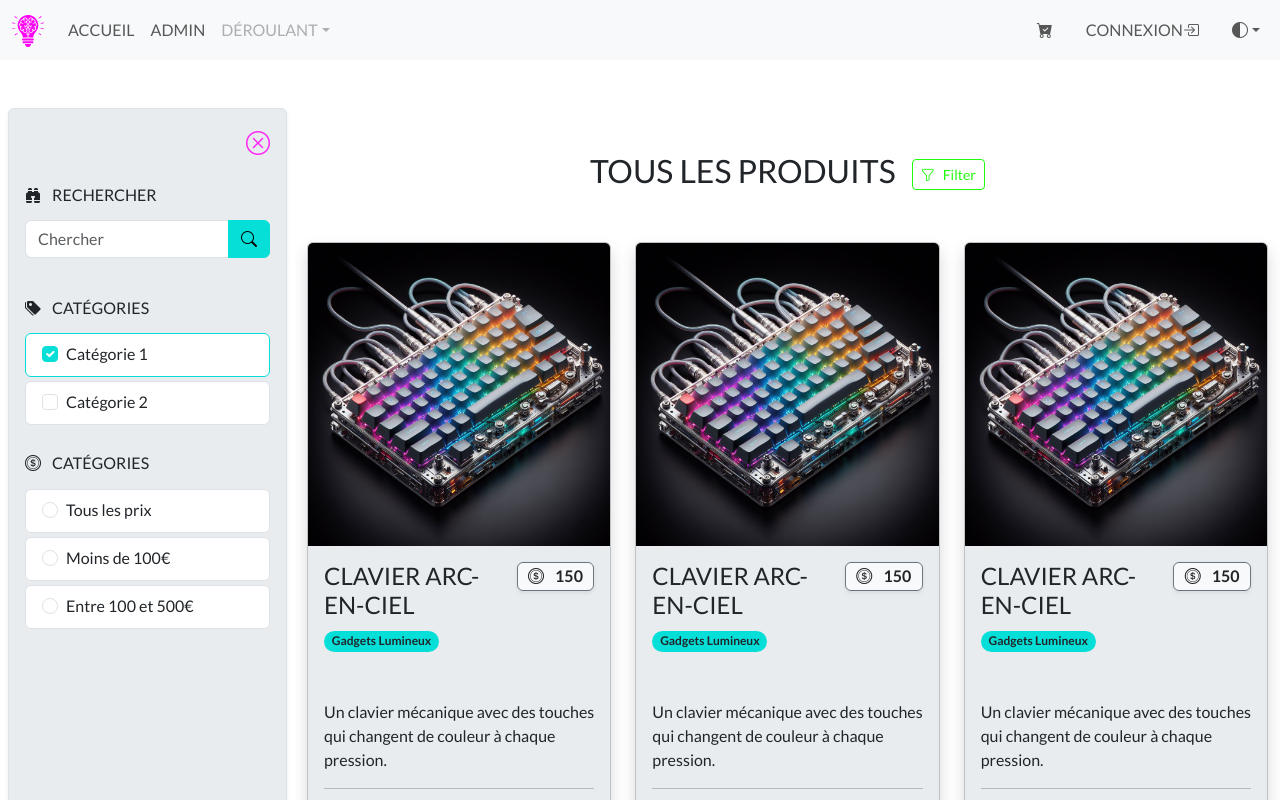
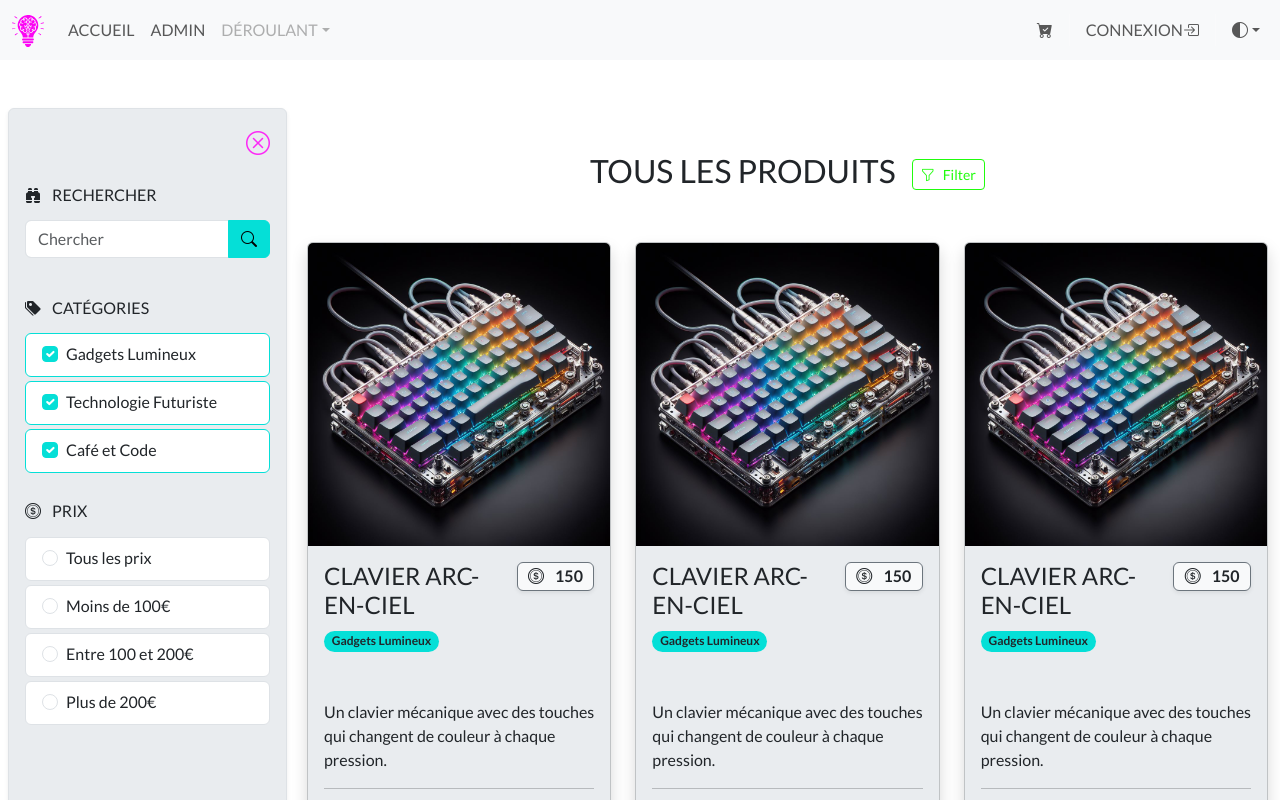
Before and after one commit to QuentinGra/Dev-Shop, a Vue app: page / in a window 1280 px wide. Shown: the top 800 px of the page. Built offline with nearby package versions, Linux system fonts and the light colour scheme.

Commit message:
feat(Interface): add interface for filters.data

```diff
--- a/src/components/shop/ProductFilters.vue
+++ b/src/components/shop/ProductFilters.vue
@@ -1,4 +1,5 @@
 <script setup lang="ts">
+import { filter } from '@/data/filters.data'
 const isCategory1 = true
 </script>
 
@@ -11,11 +12,15 @@ const isCategory1 = true
     </div>
     <div class="mt-4">
       <h4 class="text-uppercase h6 pb-2">
-        <i class="bi me-2 bi-binoculars-fill"></i>
-        Rechercher
+        <i :class="filter.search.icon" class="me-2"></i>
+        {{ filter.search.title }}
       </h4>
       <div class="input-group mb-3">
-        <input type="text" class="form-control fs-7" placeholder="Chercher" />
+        <input
+          :type="filter.search.inputType"
+          class="form-control fs-7"
+          :placeholder="filter.search.placeholder"
+        />
         <span class="input-group-text btn btn-primary fc-pointer">
           <i class="bi bi-search"></i>
         </span>
@@ -23,11 +28,11 @@ const isCategory1 = true
     </div>
     <div class="mt-4">
       <h4 class="text-uppercase h6 pb-2">
-        <i class="bi me-2 bi-tags-fill"></i>
-        Catégories
+        <i :class="filter.categories.icon" class="me-2"></i>
+        {{ filter.categories.title }}
       </h4>
       <ul class="list-group item form-check">
-        <li class="list-group item">
+        <li v-for="(item, index) in filter.categories.items" :key="index" class="list-group item">
           <div
             class="list-group-item list-group-item-action fc-pointer mb-1"
             :class="{ 'border-primary': isCategory1 }"
@@ -38,17 +43,10 @@ const isCategory1 = true
                 class="form-check-input"
                 :checked="isCategory1"
                 name="cat-1"
-                type="checkbox"
+                :type="filter.categories.inputType"
+                :value="filter.categories.value"
               />
-              <span class="form-check-label fs-7">Catégorie 1</span>
-            </label>
-          </div>
-        </li>
-        <li class="list-group item">
-          <div class="list-group-item list-group-item-action fc-pointer mb-1">
-            <label for="cat-2" class="form-check">
-              <input id="cat-2" class="form-check-input" name="cat-2" type="checkbox" />
-              <span class="form-check-label fs-7">Catégorie 2</span>
+              <span class="form-check-label fs-7">{{ item.name }}</span>
             </label>
           </div>
         </li>
@@ -56,31 +54,21 @@ const isCategory1 = true
     </div>
     <div class="mt-4">
       <h4 class="text-uppercase h6 pb-2">
-        <i class="bi me-2 bi-coin"></i>
-        Catégories
+        <i :class="filter.prices.icon" class="me-2"></i>
+        {{ filter.prices.title }}
       </h4>
       <ul class="list-group item form-check">
-        <li class="list-group item">
+        <li v-for="(item, index) in filter.prices.items" :key="index" class="list-group item">
           <div class="list-group-item list-group-item-action fc-pointer mb-1">
             <label for="p-1" class="form-check">
-              <input id="p-1" class="form-check-input" name="p" type="radio" />
-              <span class="form-check-label fs-7">Tous les prix</span>
-            </label>
-          </div>
-        </li>
-        <li class="list-group item">
-          <div class="list-group-item list-group-item-action fc-pointer mb-1">
-            <label for="p-2" class="form-check">
-              <input id="p-2" class="form-check-input" name="p" type="radio" />
-              <span class="form-check-label fs-7">Moins de 100€</span>
-            </label>
-          </div>
-        </li>
-        <li class="list-group item">
-          <div class="list-group-item list-group-item-action fc-pointer mb-1">
-            <label for="p-3" class="form-check">
-              <input id="p-3" class="form-check-input" name="p" type="radio" />
-              <span class="form-check-label fs-7">Entre 100 et 500€</span>
+              <input
+                id="p-1"
+                class="form-check-input"
+                name="p"
+                :type="filter.prices.inputType"
+                :value="filter.prices.value"
+              />
+              <span class="form-check-label fs-7">{{ item.name }}</span>
             </label>
           </div>
         </li>
@@ -89,9 +77,4 @@ const isCategory1 = true
   </aside>
 </template>
 
-<style scoped>
-aside {
-  position: sticky;
-  top: 70px;
-}
-</style>
+<style scoped></style>
--- a/src/data/filters.data.ts
+++ b/src/data/filters.data.ts
@@ -1,4 +1,6 @@
-const filters = {
+import { type filters } from '@/interface/filters.interface'
+
+export const filter: filters = {
   search: {
     title: 'Rechercher',
     icon: 'bi-binoculars-fill',
```
Also changed, not shown: src/interface/filters.interface.ts (+18 -2 lines).
